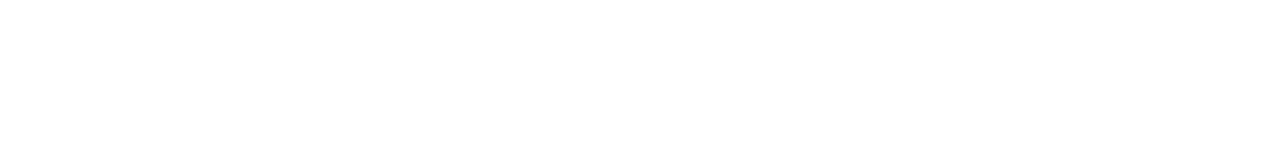
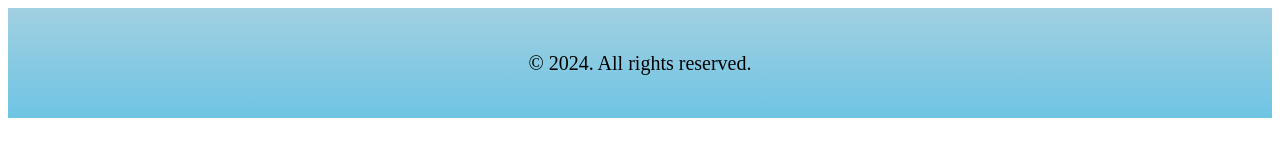
Before and after one commit to SkillWebDemo/CourseHelper, a website: page index.html in a window 1280 px wide. Drawn offline with Linux system fonts and the light colour scheme.

Commit message:
footer_styles

```diff
--- a/index.html
+++ b/index.html
@@ -9,6 +9,8 @@
 <body>
     <header></header>
     <section></section>
-    <footer></footer>
+    <footer class="footer_1">
+        <div class="all-rights-reserved">© 2024. All rights reserved.</div>
+    </footer>
 </body>
 </html>
--- a/styles.css
+++ b/styles.css
@@ -0,0 +1,35 @@
+:root {
+    /* fonts */
+    --font-metrophobic: Metrophobic;
+    --font-miltonian-tattoo: 'Miltonian Tattoo';
+    --font-maven-pro: 'Maven Pro';
+    /* font sizes */
+    --font-size-base: 16px;
+    --font-size-xl: 20px;
+    --font-size-5xl: 24px;
+    --font-size-45xl: 64px;
+    /* Colors */
+    --color-white: #fff;
+    --color-black: #000;
+    --color-gainsboro: #d9d9d9;
+    --color-dimgray: #737373;
+    --color-whitesmoke: #f5f5f5;
+    /* Border radiuses */
+    --br-3xs: 10px;
+    }
+
+    .footer_1 {
+        width: 100%;
+        background: linear-gradient(180deg, #a1d0e1, #6ec4e4);
+        height: 110px;
+        display: flex;
+        justify-content: center;
+        align-items: center;
+      }
+
+      .all-rights-reserved {
+        font-size: 20px;
+        font-family: var(--font-maven-pro);
+        color: #000;
+        text-align: center;
+      }
```
